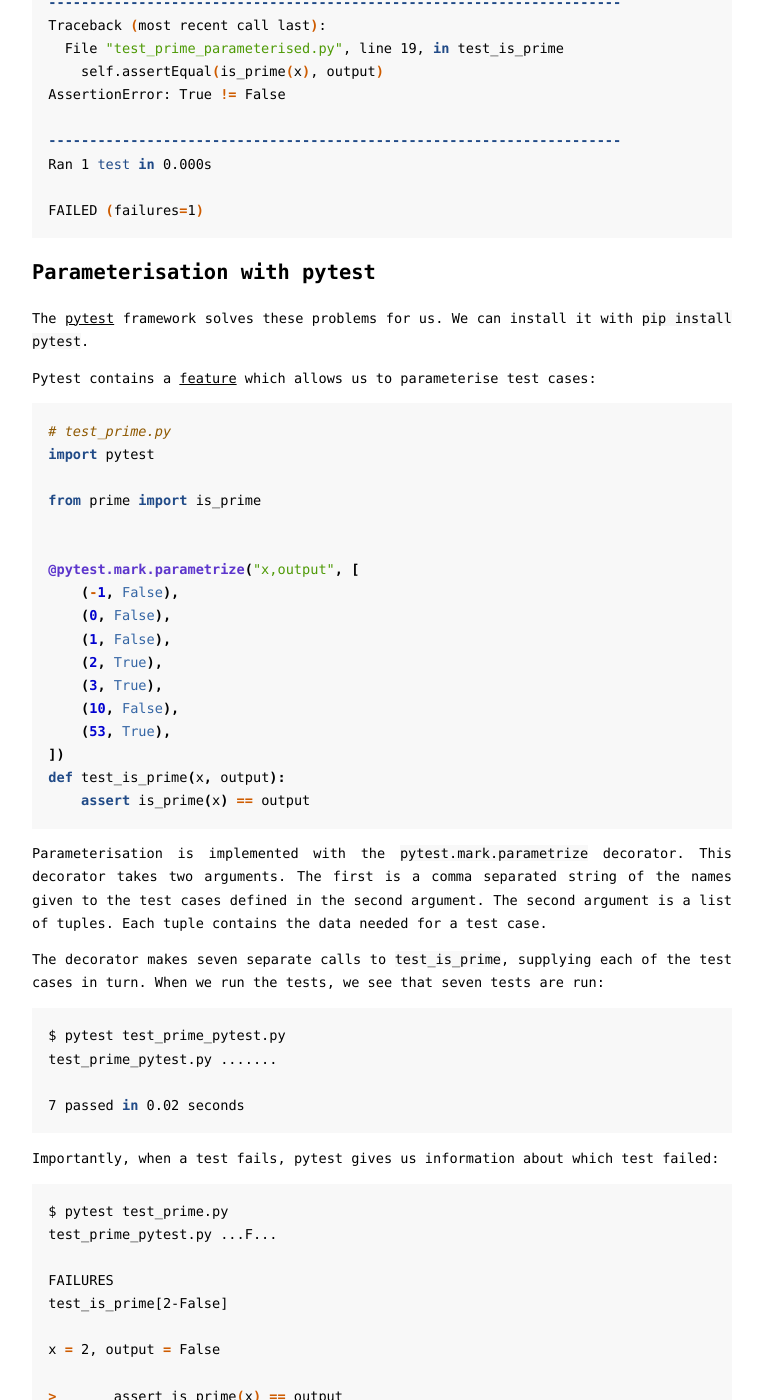
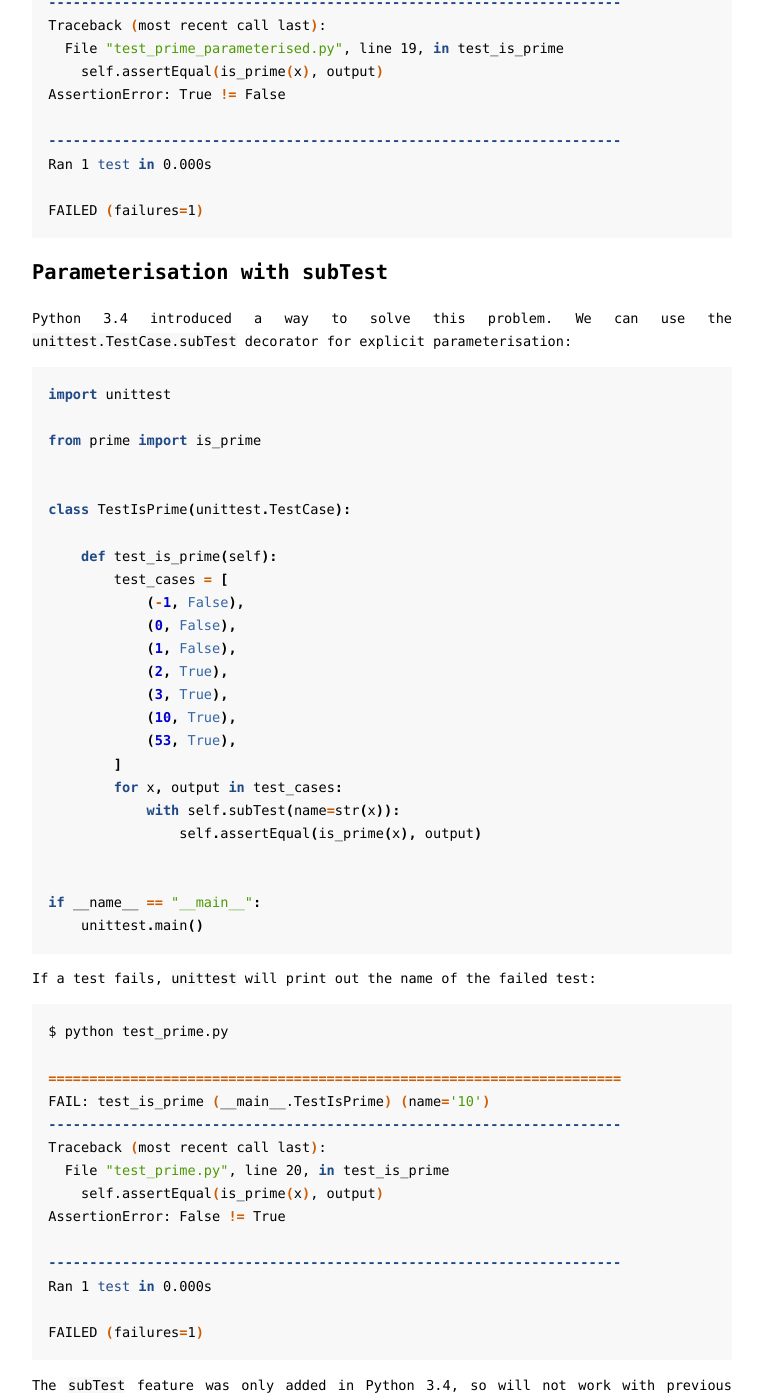
Before and after one commit to jamesroutley/routley.io, a Jekyll site: the page built from tech/_posts/2017-08-09-parameterise-python-tests.md, in a window 1280 px wide and 1400 px high, scrolled down 2942 px. Shown: the whole window, without its empty margins (258-1021 px from the left). Built offline with Jekyll 4.4.1, drawn with Linux system fonts in a browser that asks for light colours; some of the changed text lies outside the part shown.

Commit message:
Add section on subTest

````diff
--- a/tech/_posts/2017-08-09-parameterise-python-tests.md
+++ b/tech/_posts/2017-08-09-parameterise-python-tests.md
@@ -118,7 +118,7 @@
 has some flaws. When we run the test, we get the following output:
 
 ```sh
-% python test_prime.py
+$ python test_prime.py
 Ran 1 test in 0.000s
 
 OK
@@ -144,11 +144,65 @@
 
 FAILED (failures=1)
 ```
+## Parameterisation with subTest
+
+Python 3.4 introduced a way to solve this problem. We can use the
+`unittest.TestCase.subTest` decorator for explicit parameterisation:
+
+```python
+import unittest
+
+from prime import is_prime
+
+
+class TestIsPrime(unittest.TestCase):
+
+    def test_is_prime(self):
+        test_cases = [
+            (-1, False),
+            (0, False),
+            (1, False),
+            (2, True),
+            (3, True),
+            (10, True),
+            (53, True),
+        ]
+        for x, output in test_cases:
+            with self.subTest(name=str(x)):
+                self.assertEqual(is_prime(x), output)
+
+
+if __name__ == "__main__":
+    unittest.main()
+```
+
+If a test fails, `unittest` will print out the name of the failed test:
+
+```sh
+$ python test_prime.py
+
+======================================================================
+FAIL: test_is_prime (__main__.TestIsPrime) (name='10')
+----------------------------------------------------------------------
+Traceback (most recent call last):
+  File "test_prime.py", line 20, in test_is_prime
+    self.assertEqual(is_prime(x), output)
+AssertionError: False != True
+
+----------------------------------------------------------------------
+Ran 1 test in 0.000s
+
+FAILED (failures=1)
+```
+
+The `subTest` feature was only added in Python 3.4, so will not work with
+previous versions.
 
 ## Parameterisation with pytest
 
-The [pytest](https://docs.pytest.org/en/latest/) framework solves these problems
-for us. We can install it with `pip install pytest`.
+The [pytest](https://docs.pytest.org/en/latest/) framework also solves these
+problems for us, and is compatible with Python 2. We can install it with `pip
+install pytest`.
 
 Pytest contains a [feature](https://docs.pytest.org/en/latest/parametrize.html)
 which allows us to parameterise test cases:
@@ -225,3 +279,14 @@
 
 A pure function's behaviour depends only on the arguments passed to it, so they
 can often be exhaustively tested with a single parameterised test.
+
+---
+
+**Change log**:
+
+- The [first
+  version](https://github.com/jamesroutley/jamesroutley.co.uk/blob/65539b4e021ea3b5dabb9282dce2d71a7106b119/tech/_posts/2017-08-09-parameterise-python-tests.md)
+  of this article didn't contain the section on [Parameterisation with
+  subTest](#parameterisation-with-subtest). Thanks to
+  [@rochacbruno](https://twitter.com/rochacbruno) and
+  [@ossronny](https://twitter.com/ossronny) for pointing it out.
````
